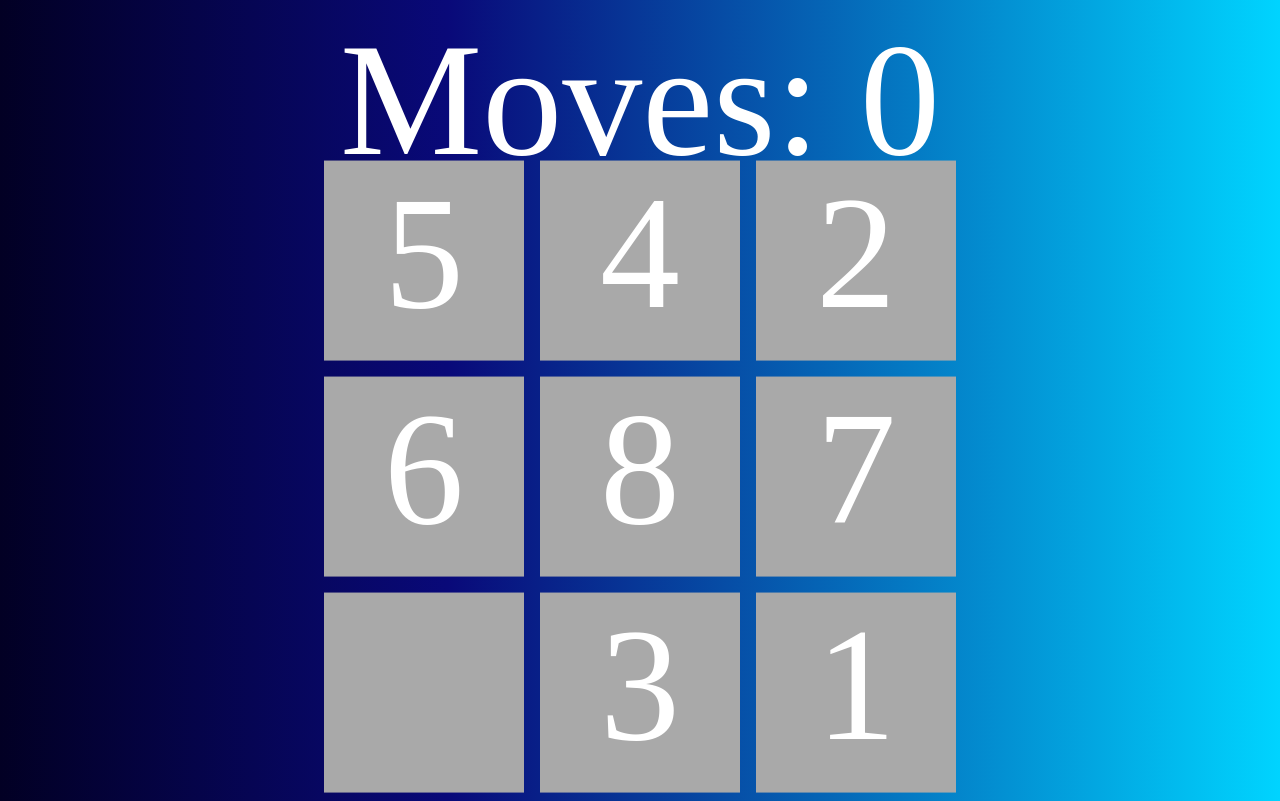
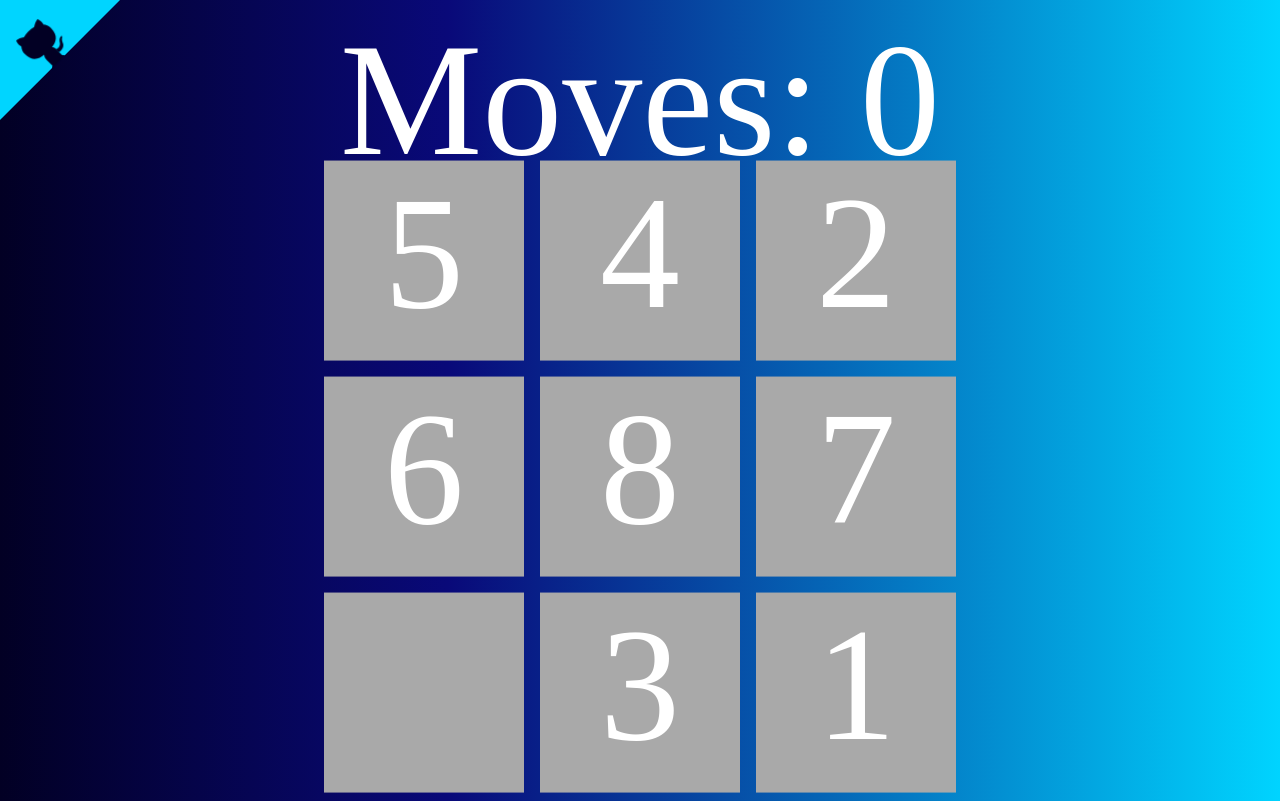
Before and after one commit to mecaneer23/slide-puzzle, a plain HTML site: page index.html in a window 1280 px wide. Drawn offline with Linux system fonts and the light colour scheme.

Commit message:
add github button

```diff
--- a/index.html
+++ b/index.html
@@ -10,6 +10,17 @@
 </head>
 
 <body>
+    <a href="https://github.com/mecaneer23/slide-puzzle" class="github-corner" aria-label="View source on GitHub"><svg
+            viewBox="0 0 250 250" aria-hidden="true">
+            <path d="M0,0 L115,115 L130,115 L142,142 L250,250 L250,0 Z"></path>
+            <path
+                d="M128.3,109.0 C113.8,99.7 119.0,89.6 119.0,89.6 C122.0,82.7 120.5,78.6 120.5,78.6 C119.2,72.0 123.4,76.3 123.4,76.3 C127.3,80.9 125.5,87.3 125.5,87.3 C122.9,97.6 130.6,101.9 134.4,103.2"
+                fill="currentColor" style="transform-origin: 130px 106px;" class="octo-arm"></path>
+            <path
+                d="M115.0,115.0 C114.9,115.1 118.7,116.5 119.8,115.4 L133.7,101.6 C136.9,99.2 139.9,98.4 142.2,98.6 C133.8,88.0 127.5,74.4 143.8,58.0 C148.5,53.4 154.0,51.2 159.7,51.0 C160.3,49.4 163.2,43.6 171.4,40.1 C171.4,40.1 176.1,42.5 178.8,56.2 C183.1,58.6 187.2,61.8 190.9,65.4 C194.5,69.0 197.7,73.2 200.1,77.6 C213.8,80.2 216.3,84.9 216.3,84.9 C212.7,93.1 206.9,96.0 205.4,96.6 C205.1,102.4 203.0,107.8 198.3,112.5 C181.9,128.9 168.3,122.5 157.7,114.1 C157.9,116.9 156.7,120.9 152.7,124.9 L141.0,136.5 C139.8,137.7 141.6,141.9 141.8,141.8 Z"
+                fill="currentColor" class="octo-body"></path>
+        </svg>
+    </a>
     <div id="move-counter"></div>
     <div id="grid-container"></div>
     <script src="slidePuzzle.js"></script>
--- a/style.css
+++ b/style.css
@@ -33,3 +33,47 @@ body {
     color: white;
     border-color: transparent;
 }
+
+.github-corner {
+    height: 15vh;
+    width: 15vh;
+    color: rgb(2, 0, 36);
+    fill: rgb(0, 213, 255);
+    position: absolute;
+    top: 0;
+    border: 0;
+    left: 0;
+    transform: scale(-1, 1);
+}
+
+.github-corner:hover .octo-arm {
+    animation: octocat-wave 560ms ease-in-out
+}
+
+@keyframes octocat-wave {
+
+    0%,
+    100% {
+        transform: rotate(0)
+    }
+
+    20%,
+    60% {
+        transform: rotate(-25deg)
+    }
+
+    40%,
+    80% {
+        transform: rotate(10deg)
+    }
+}
+
+@media (max-width:500px) {
+    .github-corner:hover .octo-arm {
+        animation: none
+    }
+
+    .github-corner .octo-arm {
+        animation: octocat-wave 560ms ease-in-out
+    }
+}
```
